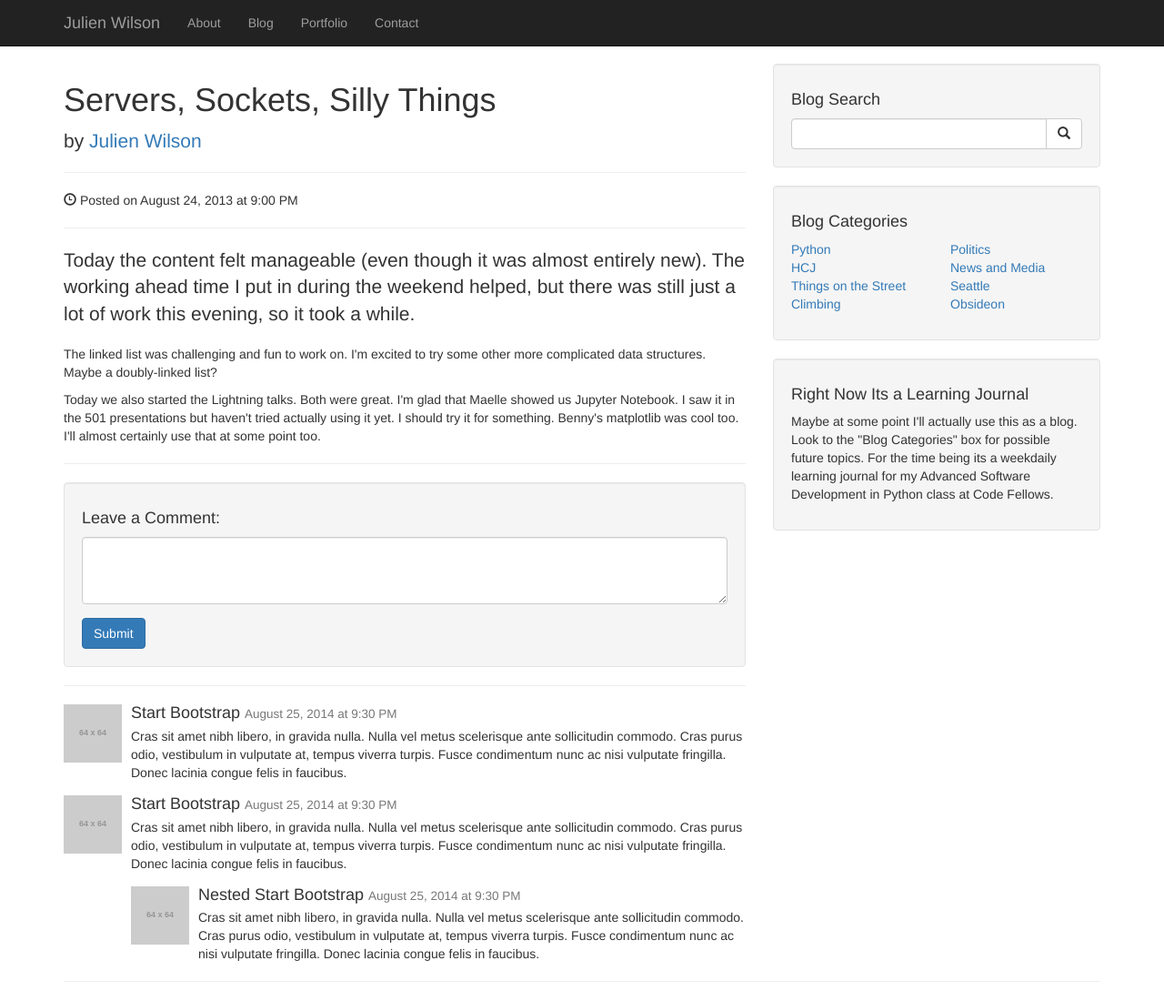
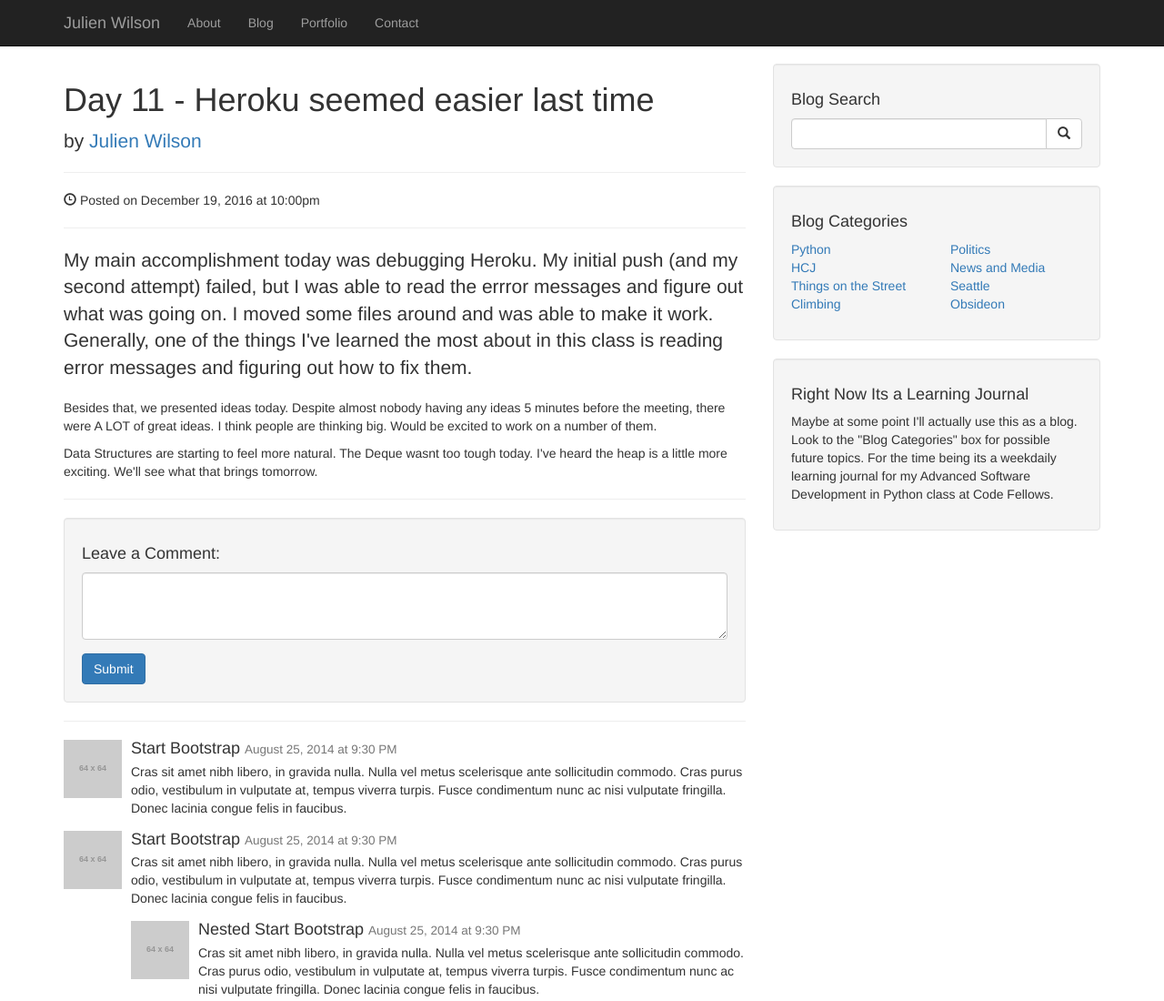
Before and after one commit to julienawilson/learning-journal-basic, a plain HTML site: page learning_journal_basic/static/article.html in a window 1280 px wide. Shown: the top 1100 px of the page at 91% size. Drawn offline with Linux system fonts and the light colour scheme; placeholder pictures from the web are drawn by us.

Commit message:
updated learning journal

```diff
--- a/learning_journal_basic/static/article.html
+++ b/learning_journal_basic/static/article.html
@@ -74,7 +74,7 @@
                 <!-- Blog Post -->
 
                 <!-- Title -->
-                <h1>Servers, Sockets, Silly Things</h1>
+                <h1>Day 11 - Heroku seemed easier last time</h1>
 
                 <!-- Author -->
                 <p class="lead">
@@ -84,16 +84,14 @@
                 <hr>
 
                 <!-- Date/Time -->
-                <p><span class="glyphicon glyphicon-time"></span> Posted on August 24, 2013 at 9:00 PM</p>
+                <p><span class="glyphicon glyphicon-time"></span> Posted on December 19, 2016 at 10:00pm</p>
 
                 <hr>
 
                 <!-- Post Content -->
-                <p class="lead">Today the content felt manageable (even though it was almost entirely new). The working ahead time I put in during the weekend helped, but there was still just a lot of work this evening, so it took a while.</p>
-
-               <p> The linked list was challenging and fun to work on. I'm excited to try some other more complicated data structures. Maybe a doubly-linked list?</p>
-
-                <p>Today we also started the Lightning talks. Both were great. I'm glad that Maelle showed us Jupyter Notebook. I saw it in the 501 presentations but haven't tried actually using it yet. I should try it for something. Benny's matplotlib was cool too. I'll almost certainly use that at some point too.</p>
+                <p class="lead">My main accomplishment today was debugging Heroku. My initial push (and my second attempt) failed, but I was able to read the errror messages and figure out what was going on.  I moved some files around and was able to make it work.  Generally, one of the things I've learned the most about in this class is reading error messages and figuring out how to fix them.</p>
+                <p>Besides that, we presented ideas today.  Despite almost nobody having any ideas 5 minutes before the meeting, there were A LOT of great ideas.  I think people are thinking big.  Would be excited to work on a number of them. </p>
+                <p>Data Structures are starting to feel more natural.  The Deque wasnt too tough today.  I've heard the heap is a little more exciting.  We'll see what that brings tomorrow.</p>
 
                 <hr>
 
```
Also changed, not shown: learning_journal_basic/static/index.html (+12 -1 lines).
